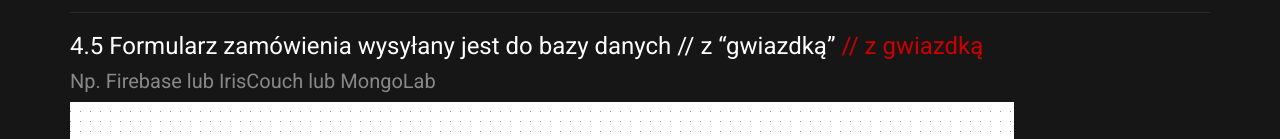
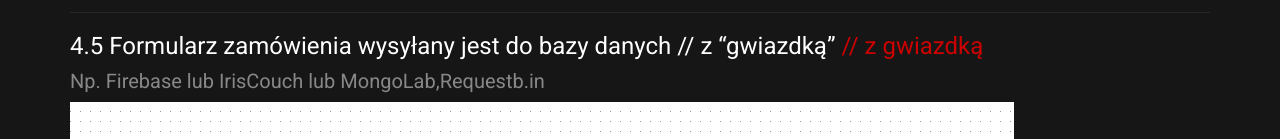
Before and after one commit to devmeetings/devmeeting-angular, a plain HTML site: page pl_task4.html in a window 1280 px wide. Shown: the part 2852-2991 px from the top of the page. Drawn offline with Linux system fonts and the light colour scheme.

Commit message:
Request buin added.

```diff
--- a/pl_task4.html
+++ b/pl_task4.html
@@ -77,7 +77,7 @@
             <span class="text-danger">// z gwiazdką</span>
           </h4>
           <h5 class="text-muted">
-        Np. Firebase lub IrisCouch lub MongoLab
+        Np. Firebase lub IrisCouch lub MongoLab,Requestb.in
           </h5>
           <img class="img-responsive" src="./images/pl/4-2.png">
         </section>
```
